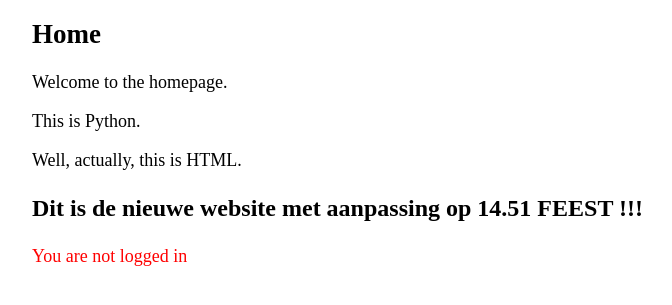
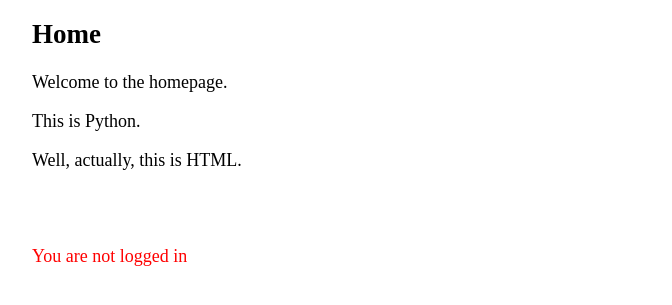
Before and after one commit to Martijns3/CD-repo, a Flask app: page / in a window 1280 px wide. Shown: the part 231-536 px from the top of the page, without its empty margins (248-920 px from the left). Run offline with Flask 2, Linux system fonts and the light colour scheme.

Commit message:
Flask-website

```diff
--- a/Flask-website/static/style.css
+++ b/Flask-website/static/style.css
@@ -2,6 +2,7 @@ body {
     margin: 0 auto;
     max-width: 720px;
     font-size: 18px;
+    color: black;
 }
 body2 {
     margin: 0 auto;
@@ -15,10 +16,12 @@ h1 {
 
 .largeText {
     font-size: 24px;
+    color: white;
 }
 
 .boldText {
     font-weight: bold;
+    color: white;
 }
 
 .error {
```
